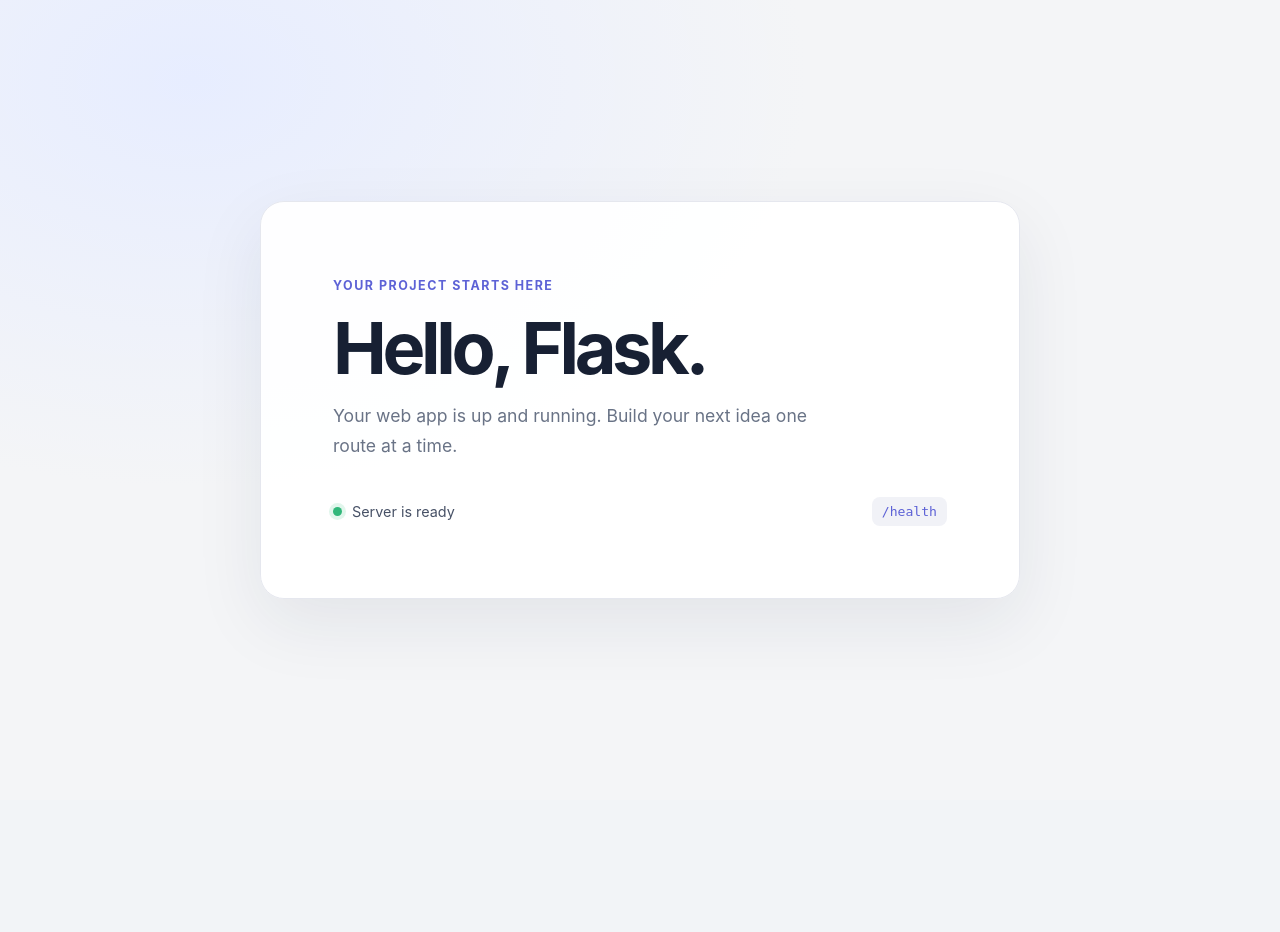
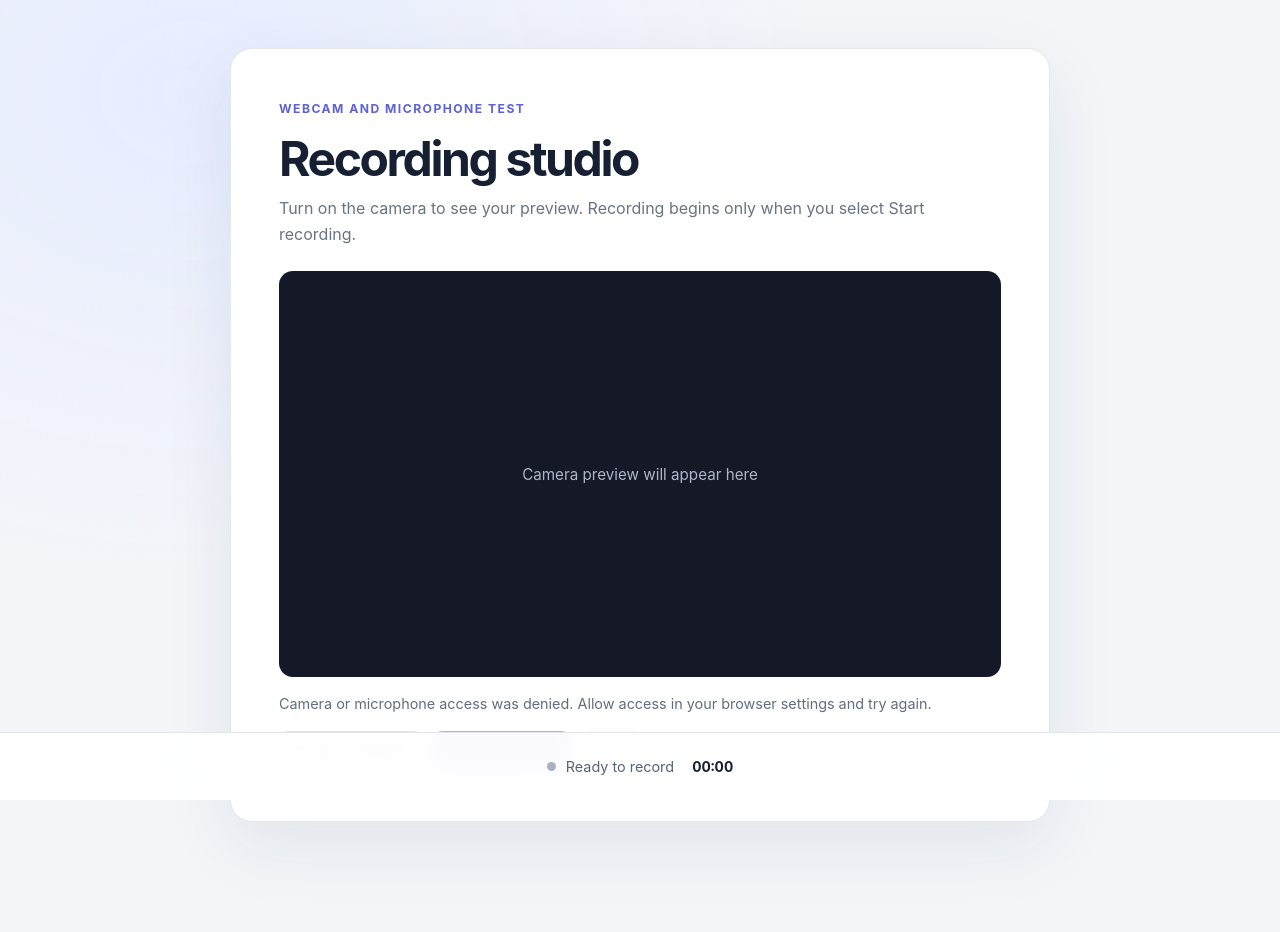
Before and after one commit to jprice916/stormhacks_2026, a Flask app: page / in a window 1280 px wide. Before the commit the page ends 599 px from the top, so only its background shows below. Run offline with Flask 3, Linux system fonts and the light colour scheme.

Commit message:
basic sandbox for webcam and recording functionality

```diff
--- a/app/routes.py
+++ b/app/routes.py
@@ -1,6 +1,6 @@
 """HTTP routes for the starter app."""
 
-from flask import Blueprint, jsonify, render_template
+from flask import Blueprint, jsonify, render_template, request
 
 main = Blueprint("main", __name__)
 
@@ -13,3 +13,21 @@ def index():
 @main.get("/health")
 def health():
     return jsonify(status="ok")
+
+
+@main.post("/api/recordings")
+def create_recording():
+    """Accept the recording upload; TiDB persistence is intentionally not wired yet."""
+    recording = request.files.get("recording")
+    if recording is None or not recording.filename:
+        return jsonify(message="Choose a recording before uploading."), 400
+
+    # TODO: Upload the media file to object storage, then insert its metadata and
+    # storage URI into TiDB using the schema in sql/recordings.sql.
+    # Keep large video/audio blobs out of TiDB rows.
+    return jsonify(
+        stored=False,
+        message="The Flask upload endpoint received the recording, but TiDB is not connected yet. Nothing was saved.",
+        filename=recording.filename,
+        duration_seconds=request.form.get("duration_seconds", type=int),
+    ), 501
--- a/app/static/css/style.css
+++ b/app/static/css/style.css
@@ -2,7 +2,7 @@
   color-scheme: light;
   font-family: Inter, ui-sans-serif, system-ui, -apple-system, BlinkMacSystemFont, "Segoe UI", sans-serif;
   color: #172033;
-  background: #f4f5f7;
+  background: #f3f5f9;
   font-synthesis: none;
   text-rendering: optimizeLegibility;
 }
@@ -13,36 +13,34 @@ body {
   min-width: 320px;
   min-height: 100vh;
   margin: 0;
-  display: grid;
-  place-items: center;
-  padding: 24px;
-  background: radial-gradient(ellipse at 15% 10%, #e7edff 0, transparent 40%), #f4f5f7;
+  padding: 48px 24px 110px;
+  background: radial-gradient(ellipse at 15% 10%, #e7edff 0, transparent 40%), #f3f5f9;
 }
 
-.page-shell { width: min(100%, 760px); }
+.page-shell { width: min(100%, 820px); margin: 0 auto; }
+.recorder { padding: clamp(24px, 5vw, 48px); border: 1px solid #e5e7ee; border-radius: 22px; background: #fff; box-shadow: 0 24px 70px rgba(31, 42, 68, .08); }
+.recorder-header { margin-bottom: 24px; }
+.eyebrow { color: #5d62d6; font-size: .76rem; font-weight: 750; letter-spacing: .12em; text-transform: uppercase; }
+h1 { margin: 12px 0 8px; font-size: clamp(2rem, 6vw, 3rem); letter-spacing: -.05em; }
+.recorder-header p { margin: 0; color: #697386; line-height: 1.6; }
+.preview-frame { position: relative; overflow: hidden; aspect-ratio: 16 / 9; border-radius: 14px; background: #151927; }
+#camera-preview { display: block; width: 100%; height: 100%; object-fit: cover; transform: scaleX(-1); }
+.preview-placeholder { position: absolute; inset: 0; display: grid; place-items: center; color: #aeb6c8; font-size: .95rem; }
+.recording-status { min-height: 24px; margin: 18px 0 12px; color: #626d80; font-size: .9rem; }
+.controls, .recording-actions { display: flex; flex-wrap: wrap; gap: 10px; }
+.button { display: inline-flex; align-items: center; justify-content: center; min-height: 42px; padding: 0 16px; border: 0; border-radius: 9px; font: inherit; font-size: .9rem; font-weight: 650; text-decoration: none; cursor: pointer; }
+.button:disabled { opacity: .45; cursor: not-allowed; }
+.button-primary { background: #555bd1; color: white; }
+.button-stop { background: #fce9e9; color: #a93434; }
+.button-secondary { border: 1px solid #dfe3eb; background: white; color: #30394b; }
+.recorded-video { display: block; width: 100%; max-height: 400px; margin-top: 24px; border-radius: 12px; background: #151927; }
+.recording-actions { margin-top: 12px; }
+[hidden] { display: none !important; }
+.timer-bar { position: fixed; z-index: 2; right: 0; bottom: 0; left: 0; display: flex; align-items: center; justify-content: center; gap: 10px; min-height: 68px; padding: 12px 24px; border-top: 1px solid #e2e5ec; background: #ffffffed; backdrop-filter: blur(12px); color: #586276; font-size: .9rem; }
+.recording-indicator { width: 9px; height: 9px; border-radius: 50%; background: #aab1bf; }
+.timer-bar.is-recording .recording-indicator { background: #e34848; box-shadow: 0 0 0 4px #fde6e6; animation: pulse 1.4s infinite; }
+#recording-timer { margin-left: 8px; color: #172033; font-variant-numeric: tabular-nums; font-weight: 750; }
 
-.welcome-card {
-  padding: clamp(32px, 7vw, 72px);
-  border: 1px solid #e5e7ee;
-  border-radius: 24px;
-  background: rgba(255, 255, 255, .92);
-  box-shadow: 0 24px 70px rgba(31, 42, 68, .08);
-  animation: arrive .5s ease-out both;
-}
-
-.eyebrow {
-  color: #5d62d6;
-  font-size: .78rem;
-  font-weight: 700;
-  letter-spacing: .12em;
-  text-transform: uppercase;
-}
-
-h1 { margin: 18px 0 12px; font-size: clamp(2.5rem, 8vw, 4.5rem); letter-spacing: -.06em; line-height: 1; }
-.intro { max-width: 480px; color: #697386; font-size: 1.1rem; line-height: 1.7; }
-.status-row { display: flex; align-items: center; gap: 10px; margin-top: 36px; color: #475166; font-size: .9rem; }
-.status-dot { width: 9px; height: 9px; border-radius: 50%; background: #31b77a; box-shadow: 0 0 0 4px #e1f6ec; }
-code { margin-left: auto; padding: 7px 10px; border-radius: 8px; background: #f1f2f7; color: #5d62d6; font-size: .82rem; }
-
-@keyframes arrive { from { opacity: 0; transform: translateY(10px); } to { opacity: 1; transform: translateY(0); } }
+@keyframes pulse { 50% { box-shadow: 0 0 0 7px #fde6e6; } }
+@media (max-width: 520px) { body { padding: 20px 14px 96px; } .recorder { padding: 22px 16px; } .button { flex: 1 1 auto; } .timer-bar { min-height: 60px; } }
 @media (prefers-reduced-motion: reduce) { *, *::before, *::after { animation-duration: .01ms !important; animation-iteration-count: 1 !important; scroll-behavior: auto !important; } }
--- a/app/static/js/main.js
+++ b/app/static/js/main.js
@@ -1 +1,161 @@
-// Add client-side behavior here as the app grows.
+const preview = document.querySelector("#camera-preview");
+const placeholder = document.querySelector("#preview-placeholder");
+const cameraButton = document.querySelector("#camera-button");
+const startButton = document.querySelector("#start-button");
+const stopButton = document.querySelector("#stop-button");
+const statusText = document.querySelector("#recording-status");
+const timer = document.querySelector("#recording-timer");
+const timerLabel = document.querySelector("#timer-label");
+const timerBar = document.querySelector(".timer-bar");
+const recordedVideo = document.querySelector("#recorded-video");
+const recordingActions = document.querySelector("#recording-actions");
+const downloadLink = document.querySelector("#download-link");
+const saveButton = document.querySelector("#save-button");
+
+let mediaStream;
+let mediaRecorder;
+let recordingChunks = [];
+let recordingBlob;
+let recordingUrl;
+let startedAt;
+let recordedDurationSeconds = 0;
+let timerInterval;
+
+function formatTime(milliseconds) {
+  const seconds = Math.floor(milliseconds / 1000);
+  return `${String(Math.floor(seconds / 60)).padStart(2, "0")}:${String(seconds % 60).padStart(2, "0")}`;
+}
+
+function updateTimer() {
+  timer.textContent = formatTime(Date.now() - startedAt);
+}
+
+function stopCamera() {
+  mediaStream?.getTracks().forEach((track) => track.stop());
+  mediaStream = undefined;
+  preview.srcObject = null;
+  placeholder.hidden = false;
+  cameraButton.textContent = "Turn on camera";
+  startButton.disabled = true;
+}
+
+function makeRecorder(stream) {
+  const candidates = ["video/webm;codecs=vp9,opus", "video/webm;codecs=vp8,opus", "video/webm"];
+  const mimeType = candidates.find((type) => MediaRecorder.isTypeSupported(type));
+  return mimeType ? new MediaRecorder(stream, { mimeType }) : new MediaRecorder(stream);
+}
+
+async function startCamera() {
+  if (!navigator.mediaDevices?.getUserMedia || !window.MediaRecorder) {
+    statusText.textContent = "Recording is not supported in this browser. Try a current version of Chrome, Edge, or Firefox over HTTPS or localhost.";
+    return;
+  }
+
+  cameraButton.disabled = true;
+  statusText.textContent = "Requesting camera and microphone access…";
+  try {
+    mediaStream = await navigator.mediaDevices.getUserMedia({
+      audio: true,
+      video: { width: { ideal: 1280 }, height: { ideal: 720 }, frameRate: { ideal: 30, max: 30 } },
+    });
+    preview.srcObject = mediaStream;
+    placeholder.hidden = true;
+    cameraButton.textContent = "Camera ready";
+    startButton.disabled = false;
+    statusText.textContent = "Camera and microphone are ready. Select Start recording when you are ready.";
+  } catch (error) {
+    stopCamera();
+    statusText.textContent = error.name === "NotAllowedError"
+      ? "Camera or microphone access was denied. Allow access in your browser settings and try again."
+      : `Could not start the camera: ${error.message}`;
+  } finally {
+    cameraButton.disabled = Boolean(mediaStream);
+  }
+}
+
+cameraButton.addEventListener("click", startCamera);
+
+// Ask for the preview as soon as the page opens. Browsers reuse saved site
+// permissions; otherwise they show their standard camera/microphone prompt.
+window.addEventListener("DOMContentLoaded", () => {
+  startCamera();
+}, { once: true });
+
+startButton.addEventListener("click", () => {
+  if (!mediaStream) return;
+  startButton.disabled = true;
+  cameraButton.disabled = true;
+  try {
+
+    recordingChunks = [];
+    recordingBlob = undefined;
+    recordingActions.hidden = true;
+    recordedVideo.hidden = true;
+    if (recordingUrl) URL.revokeObjectURL(recordingUrl);
+    mediaRecorder = makeRecorder(mediaStream);
+    mediaRecorder.addEventListener("dataavailable", (event) => {
+      if (event.data.size > 0) recordingChunks.push(event.data);
+    });
+    mediaRecorder.addEventListener("stop", () => {
+      recordingBlob = new Blob(recordingChunks, { type: mediaRecorder.mimeType || "video/webm" });
+      recordingUrl = URL.createObjectURL(recordingBlob);
+      recordedVideo.src = recordingUrl;
+      recordedVideo.hidden = false;
+      downloadLink.href = recordingUrl;
+      recordingActions.hidden = false;
+      stopCamera();
+      statusText.textContent = `Recording ready (${(recordingBlob.size / (1024 * 1024)).toFixed(1)} MB). Preview or download it, or try the TiDB upload placeholder.`;
+      timerBar.classList.remove("is-recording");
+      timerLabel.textContent = "Recording complete";
+      cameraButton.disabled = false;
+      cameraButton.textContent = "Turn on camera";
+    }, { once: true });
+
+    mediaRecorder.start(1000);
+    startedAt = Date.now();
+    recordedDurationSeconds = 0;
+    timer.textContent = "00:00";
+    timerLabel.textContent = "Recording";
+    timerBar.classList.add("is-recording");
+    timerInterval = window.setInterval(updateTimer, 250);
+    stopButton.disabled = false;
+    statusText.textContent = "Recording video and audio. Select Stop when you are done.";
+  } catch (error) {
+    startButton.disabled = false;
+    cameraButton.disabled = false;
+    statusText.textContent = `Could not start recording: ${error.message}`;
+  }
+});
+
+stopButton.addEventListener("click", () => {
+  if (!mediaRecorder || mediaRecorder.state === "inactive") return;
+  mediaRecorder.stop();
+  stopButton.disabled = true;
+  window.clearInterval(timerInterval);
+  updateTimer();
+  recordedDurationSeconds = Math.round((Date.now() - startedAt) / 1000);
+});
+
+saveButton.addEventListener("click", async () => {
+  if (!recordingBlob) return;
+  saveButton.disabled = true;
+  statusText.textContent = "Sending recording to the Flask TiDB placeholder…";
+  const formData = new FormData();
+  formData.append("recording", recordingBlob, "webcam-recording.webm");
+  formData.append("duration_seconds", String(recordedDurationSeconds));
+
+  try {
+    const response = await fetch("/api/recordings", { method: "POST", body: formData });
+    const result = await response.json();
+    statusText.textContent = result.message || (response.ok ? "Upload complete." : "Upload failed.");
+  } catch (error) {
+    statusText.textContent = `Could not reach the Flask server: ${error.message}`;
+  } finally {
+    saveButton.disabled = false;
+  }
+});
+
+window.addEventListener("beforeunload", () => {
+  stopCamera();
+  if (recordingUrl) URL.revokeObjectURL(recordingUrl);
+});
--- a/app/templates/index.html
+++ b/app/templates/index.html
@@ -1,16 +1,37 @@
 {% extends "base.html" %}
 
-{% block title %}Flask Starter{% endblock %}
+{% block title %}Recording Test{% endblock %}
 
 {% block content %}
-<section class="welcome-card" aria-labelledby="welcome-title">
-  <span class="eyebrow">Your project starts here</span>
-  <h1 id="welcome-title">Hello, Flask.</h1>
-  <p class="intro">Your web app is up and running. Build your next idea one route at a time.</p>
-  <div class="status-row">
-    <span class="status-dot" aria-hidden="true"></span>
-    <span>Server is ready</span>
-    <code>/health</code>
+<section class="recorder" aria-labelledby="recorder-title">
+  <header class="recorder-header">
+    <span class="eyebrow">Webcam and microphone test</span>
+    <h1 id="recorder-title">Recording studio</h1>
+    <p>Turn on the camera to see your preview. Recording begins only when you select Start recording.</p>
+  </header>
+
+  <div class="preview-frame">
+    <video id="camera-preview" autoplay muted playsinline aria-label="Live camera preview"></video>
+    <div id="preview-placeholder" class="preview-placeholder">Camera preview will appear here</div>
+  </div>
+
+  <p id="recording-status" class="recording-status" role="status" aria-live="polite">Turn on the camera to begin.</p>
+  <div class="controls">
+    <button id="camera-button" class="button button-secondary" type="button">Turn on camera</button>
+    <button id="start-button" class="button button-primary" type="button" disabled>Start recording</button>
+    <button id="stop-button" class="button button-stop" type="button" disabled>Stop</button>
+  </div>
+
+  <video id="recorded-video" class="recorded-video" controls playsinline hidden aria-label="Recorded video preview"></video>
+  <div id="recording-actions" class="recording-actions" hidden>
+    <a id="download-link" class="button button-secondary" download="webcam-recording.webm">Download recording</a>
+    <button id="save-button" class="button button-secondary" type="button">Send to TiDB (placeholder)</button>
   </div>
 </section>
+
+<footer class="timer-bar" aria-live="off">
+  <span id="recording-indicator" class="recording-indicator"></span>
+  <span id="timer-label">Ready to record</span>
+  <time id="recording-timer">00:00</time>
+</footer>
 {% endblock %}
```
Also changed, not shown: gemini_demo.py (added, +25 -0 lines), sql/recordings.sql (added, +11 -0 lines), README.md, 1 other file.
